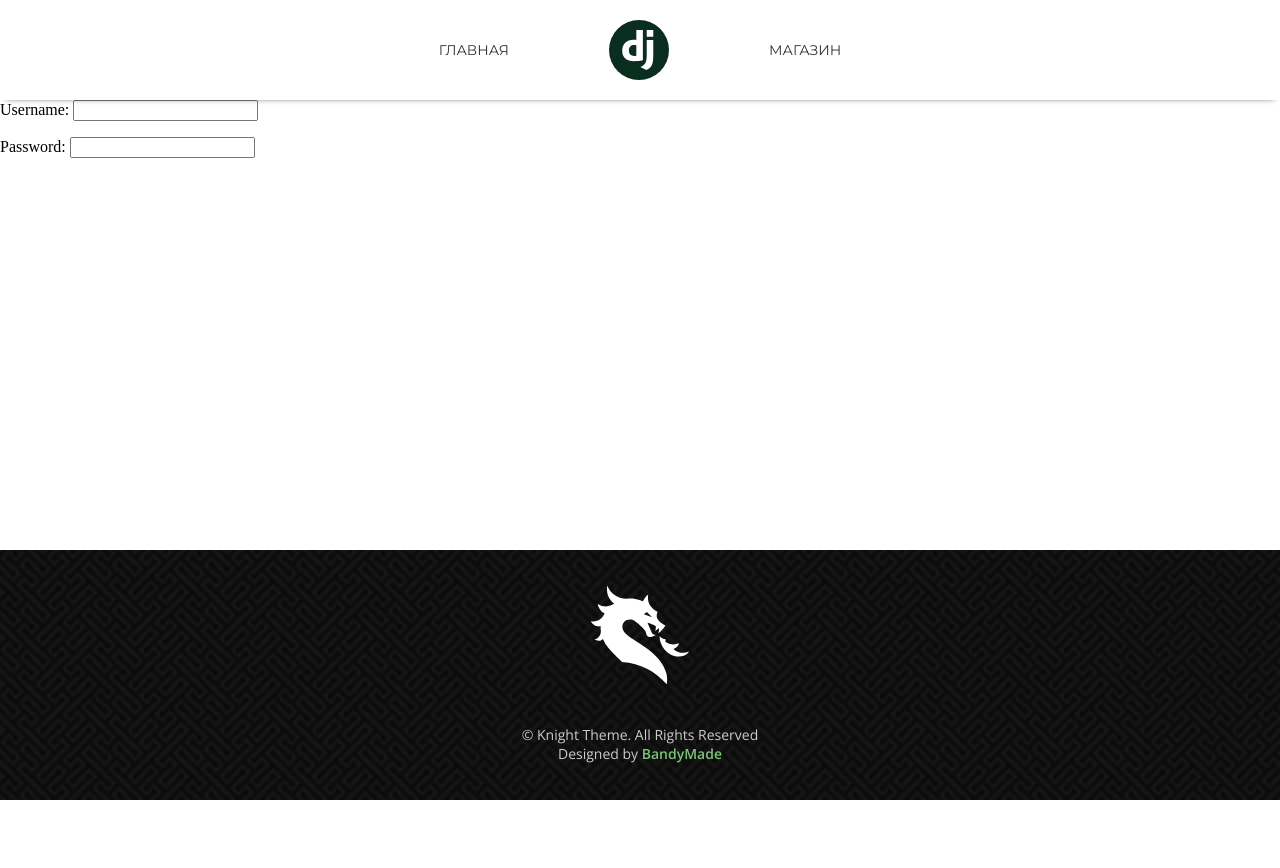
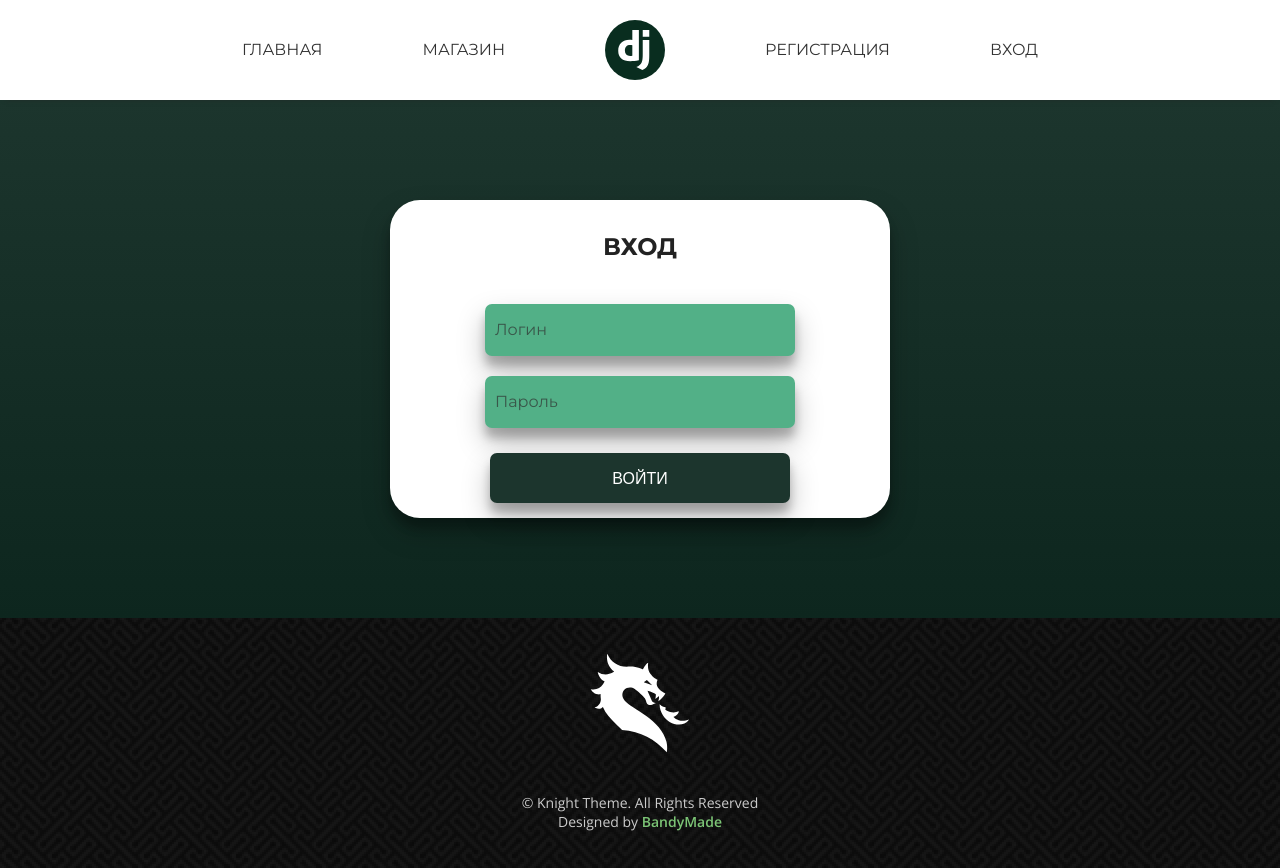
Before and after one commit to MihailGulkin/DjangoShop, a Django app: page /login/ in a window 1280 px wide. Before the commit the page ends 800 px from the top, so only its background shows below. Run offline with Django 4.2, Linux system fonts and the light colour scheme; some libraries are stand-ins or nearby versions.

Commit message:
11 commit, login/registration done, update navbar

```diff
--- a/shop/shop/settings.py
+++ b/shop/shop/settings.py
@@ -119,7 +119,7 @@ USE_TZ = True
 STATIC_URL = 'static/'
 MEDIA_ROOT = os.path.join(BASE_DIR, 'web/static/media')
 MEDIA_URL = 'media/'
-LOGOUT_REDIRECT_URL = 'login_page'
+LOGOUT_REDIRECT_URL = 'main_page'
 # Default primary key field type
 # https://docs.djangoproject.com/en/4.1/ref/settings/#default-auto-field
 
--- a/shop/users/forms.py
+++ b/shop/users/forms.py
@@ -3,6 +3,7 @@ from django import forms
 from .models import Profile
 from django.contrib.auth.forms import UserCreationForm
 from django.contrib.auth.models import User
+from django.contrib.auth import authenticate
 
 
 class CreateUserForm(UserCreationForm):
@@ -20,3 +21,22 @@ class ProfileForm(ModelForm):
 class LoginForm(forms.Form):
     username = forms.CharField()
     password = forms.CharField(widget=forms.PasswordInput)
+
+    def clean(self):
+        username = self.cleaned_data.get('username')
+        password = self.cleaned_data.get('password')
+        user = authenticate(username=username, password=password)
+        user_sq = User.objects.filter(username=username)
+        if not user_sq.count():
+            raise forms.ValidationError(
+                'Sorry, that login was invalid. Please try again.')
+        if user is None:
+            raise forms.ValidationError(
+                "Sorry, that password was invalid. Please try again.")
+        return self.cleaned_data
+
+    def login(self):
+        username = self.cleaned_data.get('username')
+        password = self.cleaned_data.get('password')
+        user = authenticate(username=username, password=password)
+        return user
--- a/shop/users/models.py
+++ b/shop/users/models.py
@@ -17,12 +17,12 @@ class Profile(models.Model):
     first_name = models.CharField(max_length=32, help_text='First name',
                                   null=True,
                                   validators=[RegexValidator(
-                                      regex=r'^[A-Za-zА-Яа-я]+')],
+                                      regex=r'^[A-Za-zА-Яа-я]+$')],
                                   )
     last_name = models.CharField(max_length=32, help_text='Last name',
                                  null=True,
                                  validators=[RegexValidator(
-                                     regex=r'^[\dA-Za-zА-Яа-я]+_')],
+                                     regex=r'^[A-Za-zА-Яа-я]+$')],
                                  )
     email = models.EmailField(max_length=64,
                               help_text='Enter a valid email address',
--- a/shop/users/static/css/login.css
+++ /dev/null
@@ -1,5 +0,0 @@
-.login_section
-{
-    min-height: calc(100vh - 350px);
-    margin-top: 100px;
-}
--- a/shop/users/static/css/register.css
+++ b/shop/users/static/css/register_login.css
@@ -1,4 +1,4 @@
-.register_section
+.register_login_section
 {
     min-height: calc(100vh - 350px);
     margin-top: 100px;
@@ -8,7 +8,7 @@
     background: linear-gradient(to bottom, #1C352D 0%, #0D261E 100%);
 }
 
-.register_container
+.register_login_container
 {
     width: 500px;
     /*height: 650px;*/
@@ -25,7 +25,7 @@
 
 }
 
-.register_post_form
+.register_login_post_form
 {
     height: 100%;
     display: flex;
@@ -34,7 +34,7 @@
     align-items: center;
 }
 
-.register_name_container
+.register_login_name_container
 {
     margin-top: 15px;
     color: #222222;
@@ -44,16 +44,18 @@
     font-family: 'Montserrat', sans-serif;
 }
 
-.register_container_fields
+.register_login_container_fields
 {
     display: flex;
     justify-content: center;
     flex-direction: column;
     margin-bottom: 15px;
     margin-top: 15px;
+    align-items: center;
+    text-align: center;
 }
 
-.register_form_fields
+.register_login_form_fields
 {
     margin-bottom: 10px;
     margin-top: 10px;
@@ -83,7 +85,7 @@ input::placeholder
 }
 
 
-.register_btn
+.register_login_btn
 {
     border-radius: 7px;
     width: 300px;
@@ -100,7 +102,7 @@ input::placeholder
 
 }
 
-.register_btn:hover
+.register_login_btn:hover
 {
     background: #06c77e;
     cursor: pointer;
--- a/shop/users/templates/users/login.html
+++ b/shop/users/templates/users/login.html
@@ -5,10 +5,28 @@
     <title>Login Page</title>
 {% endblock title %}
 {% block style %}
-    <link rel="stylesheet" href="{% static 'css/login.css' %}">
+    <link rel="stylesheet" href="{% static 'css/register_login.css' %}">
 {% endblock style %}
 {% block content %}
-    <section class="login_section">
-        {{ login_form.as_p }}
+    <section class="register_login_section">
+        <div class="register_login_container">
+            <div class="register_login_name_container">
+                <h2>ВХОД</h2>
+            </div>
+            <form class="register_login_post_form" method="post">
+                {% csrf_token %}
+                <div class="register_login_container_fields">
+                    {{ login_form.username|remove_attr:"autofocus"|add_class:'register_login_form_fields'| append_attr:'placeholder:Логин' }}
+                    {% if 'login' in login_form.non_field_errors.0 %}
+                        {{ login_form.non_field_errors }}
+                    {% endif %}
+                    {{ login_form.password|add_class:'register_login_form_fields'|append_attr:'placeholder:Пароль' }}
+                    {% if 'password' in login_form.non_field_errors.0  %}
+                        {{ login_form.non_field_errors }}
+                    {% endif %}
+                </div>
+                <button class="register_login_btn" type="submit">ВОЙТИ</button>
+            </form>
+        </div>
     </section>
 {% endblock content %}
--- a/shop/users/urls.py
+++ b/shop/users/urls.py
@@ -1,9 +1,10 @@
 from django.urls import path
-from .views import RegisterPageView, LoginPageView
+from .views import RegisterPageView, LoginPageView, ProfilePageView
 from django.contrib.auth.views import LogoutView
 
 urlpatterns = [
     path('register/', RegisterPageView.as_view(), name='register_page'),
     path('login/', LoginPageView.as_view(), name='login_page'),
     path('logout/', LogoutView.as_view(), name='logout_page'),
+    path('profile', ProfilePageView.as_view(), name='profile_page'),
 ]
--- a/shop/users/views.py
+++ b/shop/users/views.py
@@ -4,6 +4,7 @@ from django.shortcuts import render, redirect
 from django.shortcuts import HttpResponse
 from django.views import View
 from django.contrib.auth.mixins import LoginRequiredMixin
+from django.contrib.auth import logout, login, authenticate
 from .forms import ProfileForm, CreateUserForm, LoginForm
 
 
@@ -12,7 +13,7 @@ class RegisterPageView(View):
 
     def get(self, request):
         if request.user.is_authenticated:
-            return redirect('main_page')
+            return redirect('login_page')
         return render(request, self.template_name,
                       {'profile_form': ProfileForm,
                        'user_form': CreateUserForm})
@@ -25,7 +26,8 @@ class RegisterPageView(View):
                 stud = profile_form.save(commit=False)
                 stud.user = user_form.save()
                 stud.save()
-                return redirect('logout_page')
+                logout(request)
+                return redirect('login_page')
         return render(request, self.template_name,
                       {'profile_form': profile_form,
                        'user_form': user_form})
@@ -35,5 +37,21 @@ class LoginPageView(View):
     template = 'users/login.html'
 
     def get(self, request):
+        if request.user.is_authenticated:
+            return redirect('main_page')
         return render(request, self.template,
                       {'login_form': LoginForm})
+
+    def post(self, request):
+        form = LoginForm(request.POST)
+        if form.is_valid():
+            user = form.login()
+            if user:
+                login(request, user)
+                return redirect('main_page')
+        return render(request, self.template, {'login_form': form})
+
+
+class ProfilePageView(View):
+    def get(self, request):
+        return HttpResponse('Hey')
--- a/shop/web/static/css/base.css
+++ b/shop/web/static/css/base.css
@@ -13,20 +13,23 @@ a
     box-shadow: 0 4px 6px -6px #222;
 }
 
-.a_container:hover
-{
-    color: lightgreen;
-    transition: .2s;
-    opacity: 0.8;
-}
 
-.ul_container
+.base_div_container
 {
     display: flex;
     justify-content: center;
     max-height: 100px;
 }
-
+.ul_container
+{
+    width: 100%;
+    display: flex;
+    justify-content: center;
+}
+/*.ul_container_right*/
+/*{*/
+/*    justify-content: flex-end;*/
+/*}*/
 .li_container
 {
     display: flex;
@@ -38,7 +41,14 @@ a
 .a_container
 {
     opacity: 0.8;
+    font-size: 16px;
     font-family: 'Montserrat', sans-serif;
+}
+.a_container:hover
+{
+    color: lightgreen;
+    transition: .2s;
+    opacity: 0.8;
 }
 
 .a_container_img
--- a/shop/web/templates/web/base.html
+++ b/shop/web/templates/web/base.html
@@ -9,7 +9,8 @@
     <link rel="stylesheet" href="{% static 'css/reset.css' %}">
     {% block style %}
     {% endblock style %}
-    <link rel="shortcut icon" type="image/x-icon" href="{% static 'image/django.ico' %}"/>
+    <link rel="shortcut icon" type="image/x-icon"
+          href="{% static 'image/django.ico' %}"/>
     <link rel="stylesheet" href="{% static 'css/base.css' %}">
     <link href="https://fonts.googleapis.com/css2?family=Open+Sans:ital,wght@0,400;0,500;0,600;0,700;1,400;1,500;1,600;1,700&display=swap"
           rel="stylesheet">
@@ -19,18 +20,43 @@
 <body>
 <header class="base_header">
     <nav class="nav_bar">
-        <ul class="ul_container">
-            <li class="li_container"><a href="{% url 'main_page' %}"
+        <div class="base_div_container">
+            <ul class="ul_container_left ul_container">
+                <li class="li_container">
+                    <a href="{% url 'main_page' %}"
                        class="a_container">ГЛАВНАЯ</a>
                 </li>
-            <li class="li_container"><a href="#"
-                                        class="a_container_img"><img
-                    src="{% static 'image/small-logo-white.svg' %}"
-                    alt></a></li>
-            <li class="li_container"><a href="{% url 'shop_page' %}"
+                <li class="li_container">
+                    <a href="{% url 'shop_page' %}"
                        class="a_container">МАГАЗИН</a>
                 </li>
+                <li class="li_container">
+                    <a href="#" class="a_container_img">
+                        <img src="{% static 'image/small-logo-white.svg' %}"
+                             alt>
+                    </a>
+                </li>
+                {% if user.is_authenticated %}
+                    <li class="li_container">
+                        <a href="{% url 'profile_page' %}" class="a_container">ПРОФИЛЬ</a>
+                    </li>
+                    <li class="li_container">
+                        <a href="{% url 'logout_page' %}"
+                           class="a_container">ВЫХОД</a>
+                    </li>
+                {% else %}
+                    <li class="li_container">
+                        <a href="{% url 'register_page' %}"
+                           class="a_container">РЕГИСТРАЦИЯ</a>
+                    </li>
+                    <li class="li_container">
+                        <a href="{% url 'login_page' %}"
+                           class="a_container">ВХОД</a>
+                    </li>
+                {% endif %}
             </ul>
+
+        </div>
     </nav>
 </header>
 {% block content %}
@@ -39,7 +65,7 @@
     <div class="footer_rights">
         {#            <img src="{% static 'image/footer-logo.png' %}" alt>#}
         <?xml version="1.0" encoding="utf-8"?>
-            <a  class="footer_circle_img">
+        <a class="footer_circle_img">
             <svg class="footer_dragon_svg" version="1.1" id="Layer_1"
                  xmlns="http://www.w3.org/2000/svg"
                  xmlns:xlink="http://www.w3.org/1999/xlink" x="0px" y="0px"
```
Also changed, not shown: shop/users/templates/users/register.html (+13 -13 lines), shop/db.sqlite3. Lines whose indentation alone changed are shown as unchanged.
